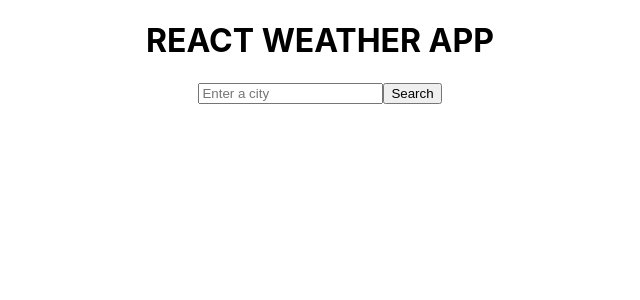
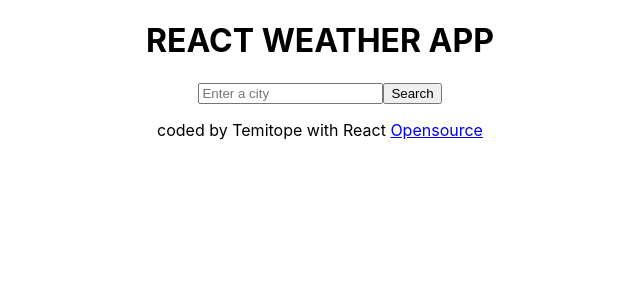
Before and after one commit to DrJasmineTemitope/react-weather-app, a React (Create React App) app: page / in a window 1280 px wide. Shown: the top 300 px of the page, without its empty margins (320-960 px from the left). Built offline with nearby package versions, Linux system fonts and the light colour scheme.

Commit message:
Added a link to open source of the code on github

```diff
--- a/src/App.js
+++ b/src/App.js
@@ -7,6 +7,17 @@ function App() {
       <h1>REACT WEATHER APP</h1>
 
       <Weather />
+      <p>
+        {" "}
+        coded by Temitope with React{" "}
+        <a
+          href="https://github.com/DrJasmineTemitope/react-weather-app"
+          target="_blank"
+          rel="noreferrer"
+        >
+          Opensource
+        </a>
+      </p>
     </div>
   );
 }
```
